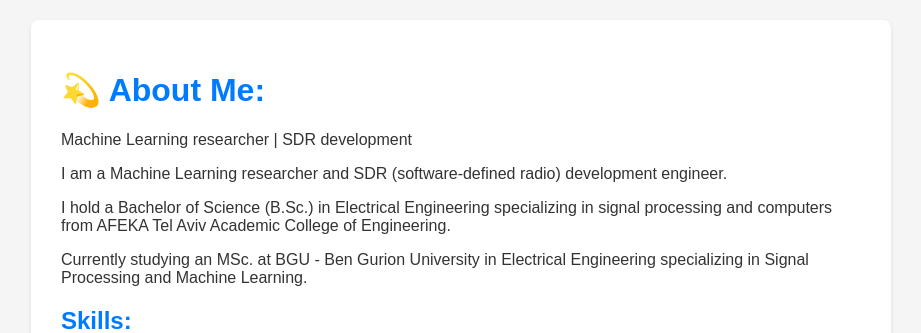
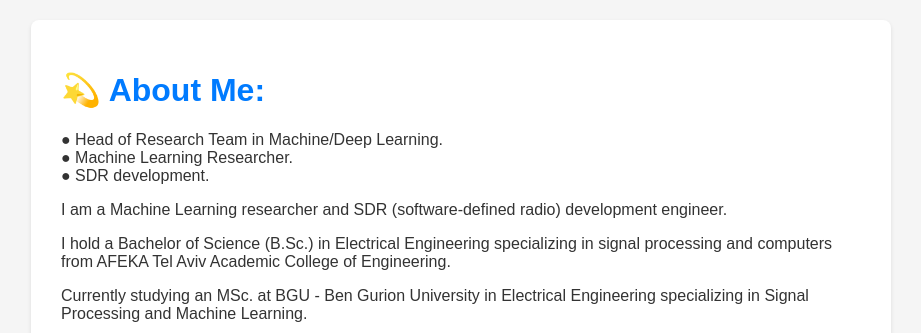
Before and after one commit to avishai111/Avishai.github.io, a plain HTML site: page index.html in a window 1280 px wide. Shown: the top 333 px of the page, without its empty margins (179-1100 px from the left). Drawn offline with Linux system fonts and the light colour scheme.

Commit message:
Update index.html

```diff
--- a/index.html
+++ b/index.html
@@ -47,7 +47,11 @@
     <div class="container">
         <h1>💫 About Me:</h1>
 
-        <p>Machine Learning researcher | SDR development</p>
+        <p>
+        ● Head of Research Team in Machine/Deep Learning.<br>
+        ● Machine Learning Researcher.<br>
+        ● SDR development.
+        </p>
 
         <p>I am a Machine Learning researcher and SDR (software-defined radio) development engineer.</p>
 
```
